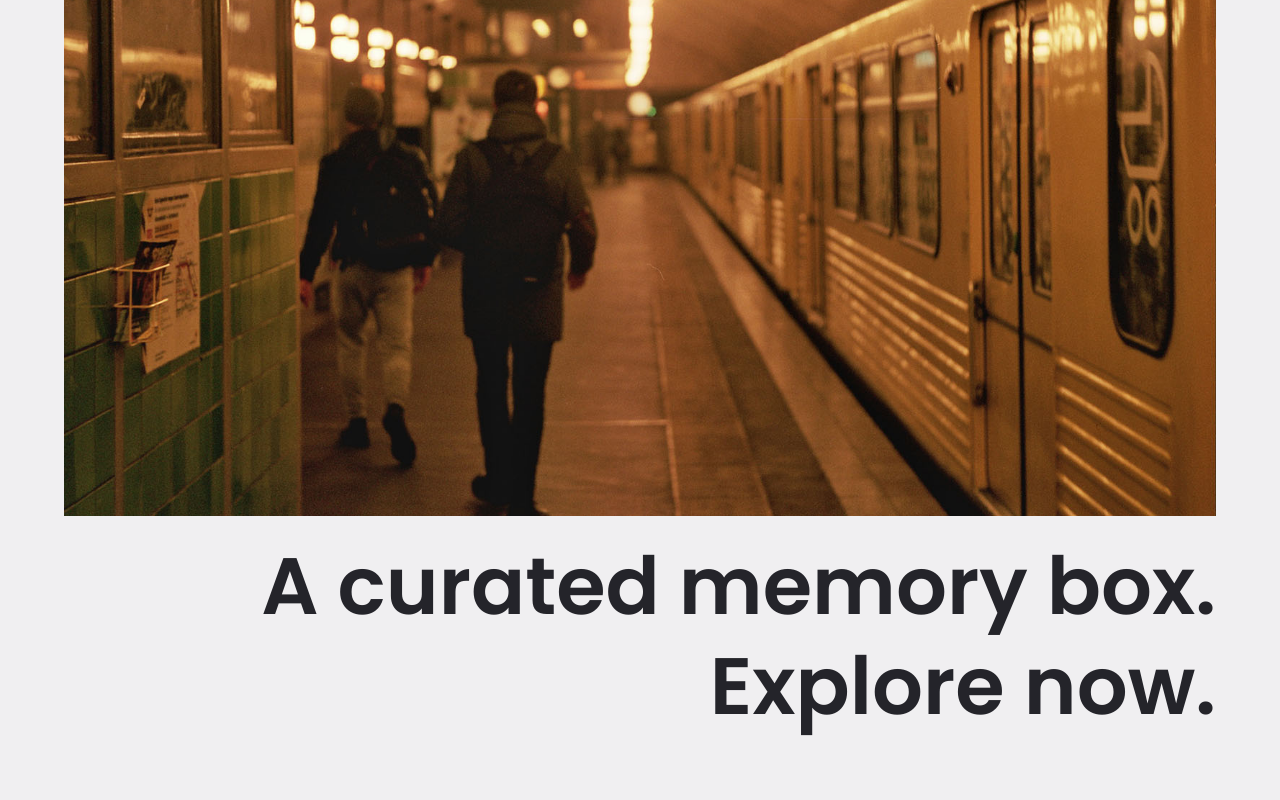
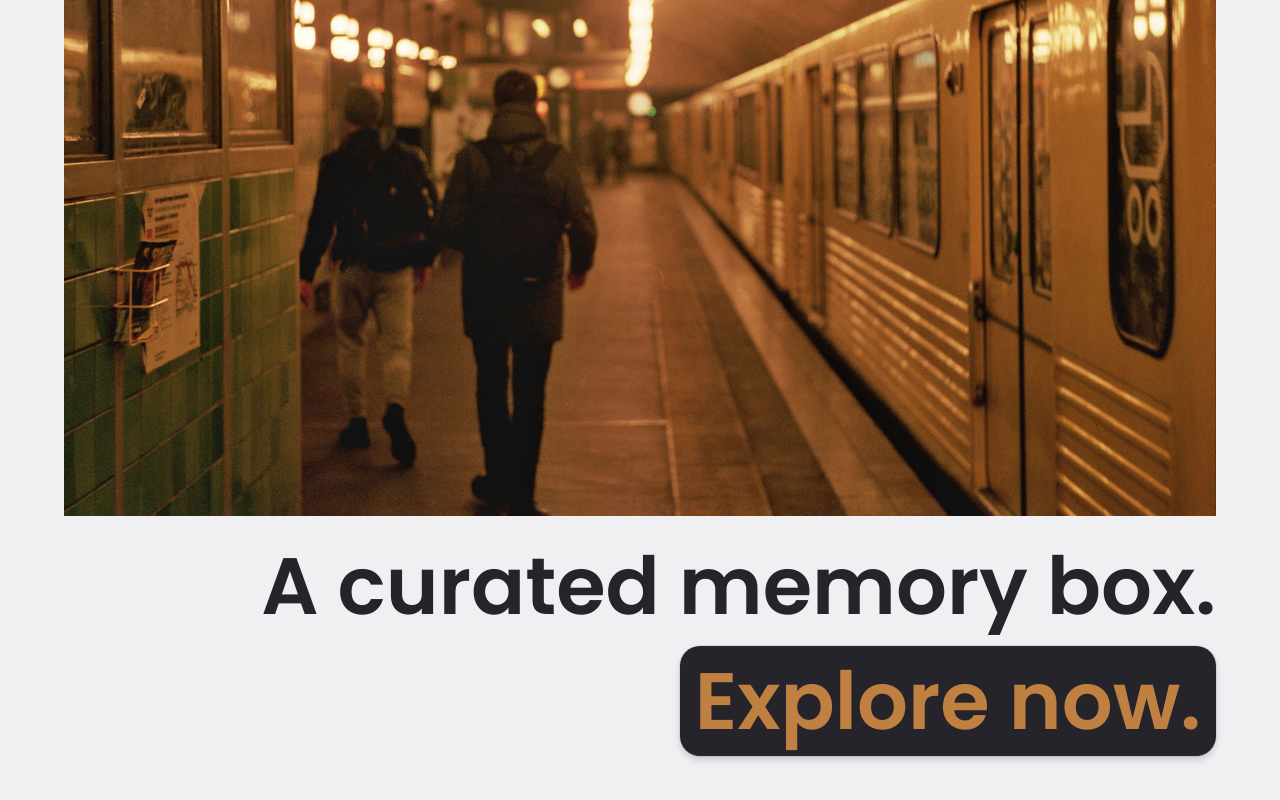
Before and after one commit to hansibalen/analog, a React app: page / in a window 1280 px wide. Shown: the part 888-1688 px from the top of the page. Built offline with nearby package versions, Linux system fonts and the light colour scheme.

Commit message:
Add explore button and initial styling

```diff
--- a/src/pages/Explore.tsx
+++ b/src/pages/Explore.tsx
@@ -1,4 +1,5 @@
 import { motion } from 'framer-motion'
+import { Link } from 'react-router-dom'
 
 const Explore = (): React.ReactElement => {
   return (
@@ -10,17 +11,20 @@ const Explore = (): React.ReactElement => {
       />
       <div className="explore">
         <h1 className="subtitle">A curated memory box.</h1>
+        <Link to={{ pathname: '/gallery' }}>
           <motion.a
             href="/gallery"
             className="explore-btn"
             whileHover={{
-            color: '#bf8041',
-            transition: { duration: 0.3 },
+              color: '#24242a',
+              backgroundColor: '#bf8041',
+              transition: { ease: 'easeInOut', duration: 0.3 },
             }}
-          whileTap={{ scale: 0.9 }}
+            whileTap={{ scale: 0.8 }}
           >
             Explore now.
           </motion.a>
+        </Link>
       </div>
     </div>
   )
--- a/src/sass/abstracts/_variables.scss
+++ b/src/sass/abstracts/_variables.scss
@@ -8,3 +8,4 @@ $layout-breakpoint-xsmall: 480px;
 $background: #f0eff1;
 $white: #fff;
 $black: #24242a;
+$gold: #bf8041;
--- a/src/sass/components/_home.scss
+++ b/src/sass/components/_home.scss
@@ -139,6 +139,12 @@
 .explore-btn {
   margin-top: 2rem;
   display: inline-block;
+  padding: 15px;
+  border-radius: 20px;
+  color: $gold;
+  background-color: $black;
+  box-shadow: rgba(9, 30, 66, 0.25) 0px 4px 8px -2px,
+    rgba(9, 30, 66, 0.08) 0px 0px 0px 1px;
 }
 
 .gallery-title,
```
Lines whose indentation alone changed are shown as unchanged.
